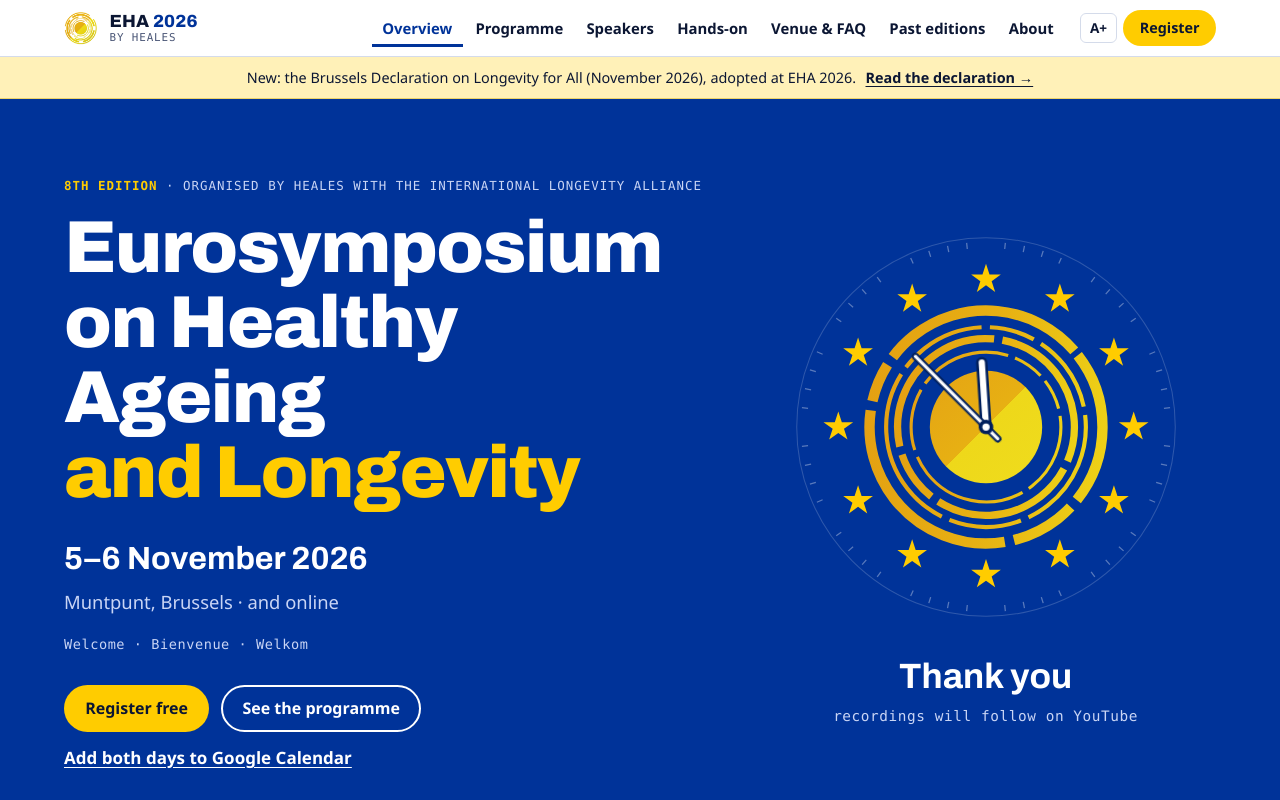
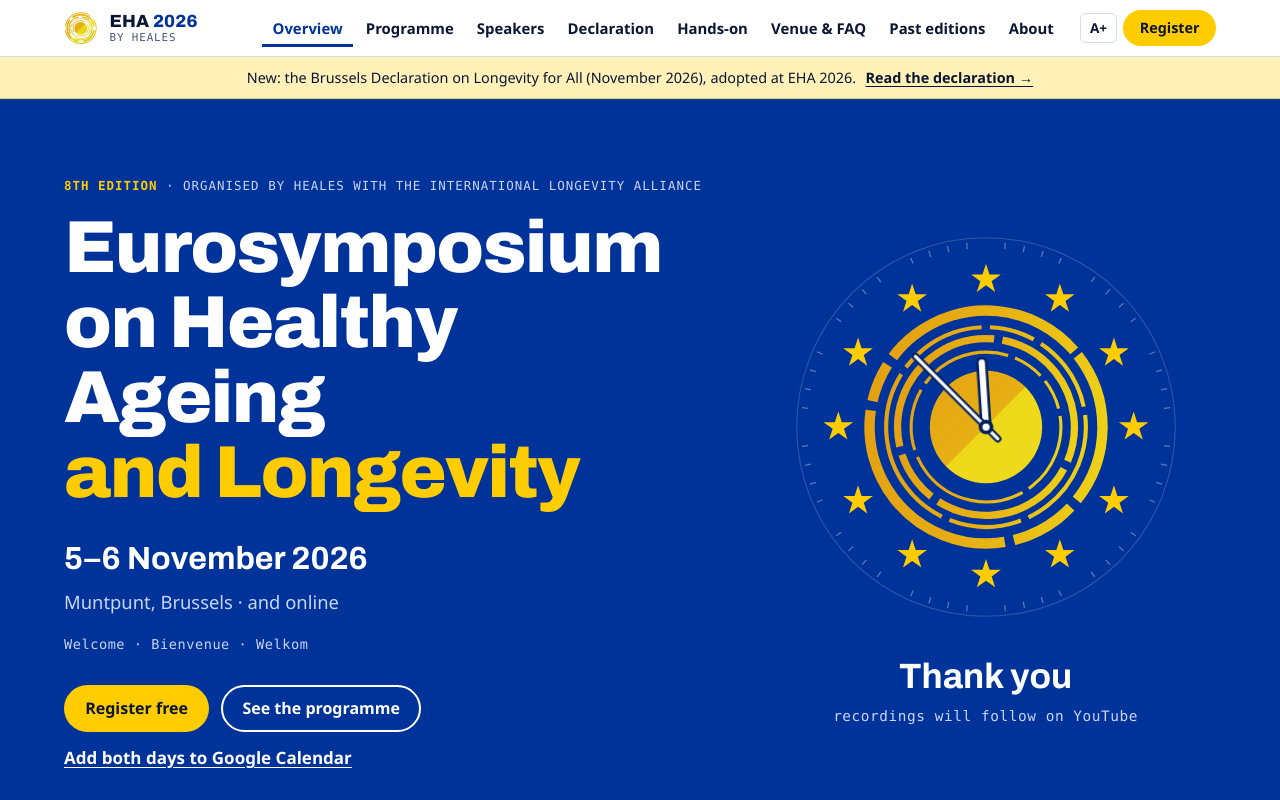
Before and after one commit to longevity-genie/eha, a plain HTML site: page site/index.html in a window 1280 px wide. Shown: the top 800 px of the page. Drawn offline with Linux system fonts and the light colour scheme; a web font is replaced by a local one.

Commit message:
Add a Declaration link next to Speakers in the menu
Co-Authored-By: Claude Opus 5.5 <noreply@anthropic.com>
Claude-Session: https://claude.ai/code/session_01Wmnhm2H7M3JuBDJndd3osM

```diff
--- a/site/index.html
+++ b/site/index.html
@@ -161,6 +161,11 @@ img { max-width: 100%; display: block; }
   padding: .7rem .65rem; border-radius: 6px 6px 0 0; white-space: nowrap; box-shadow: inset 0 -3px 0 transparent;
 }
 .tabbar [role="tab"]:hover { background: color-mix(in srgb, var(--eu) 8%, transparent); }
+.tabbar .tab-link {
+  font: 600 .93rem/1 var(--font-body); color: var(--ink); text-decoration: none;
+  padding: .7rem .65rem; border-radius: 6px 6px 0 0; white-space: nowrap;
+}
+.tabbar .tab-link:hover { background: color-mix(in srgb, var(--eu) 8%, transparent); }
 .tabbar [role="tab"][aria-selected="true"] { color: var(--eu); box-shadow: inset 0 -3px 0 var(--eu); }
 .tools { display: flex; gap: .4rem; align-items: center; }
 .icon-btn {
@@ -488,6 +493,7 @@ dialog#person::backdrop { background: rgb(4 10 30 / .6); }
       <button type="button" role="tab" id="tab-overview" data-tab="overview" aria-controls="p-overview" aria-selected="true" tabindex="0">Overview</button>
       <button type="button" role="tab" id="tab-programme" data-tab="programme" aria-controls="p-programme" aria-selected="false" tabindex="-1">Programme</button>
       <button type="button" role="tab" id="tab-speakers" data-tab="speakers" aria-controls="p-speakers" aria-selected="false" tabindex="-1">Speakers</button>
+      <a class="tab-link" href="brussels-declaration-2026.html">Declaration</a>
       <button type="button" role="tab" id="tab-hands-on" data-tab="hands-on" aria-controls="p-hands-on" aria-selected="false" tabindex="-1">Hands-on</button>
       <button type="button" role="tab" id="tab-venue" data-tab="venue" aria-controls="p-venue" aria-selected="false" tabindex="-1">Venue &amp; FAQ</button>
       <button type="button" role="tab" id="tab-history" data-tab="history" aria-controls="p-history" aria-selected="false" tabindex="-1">Past editions</button>
```
Also changed, not shown: src/eha.html (+6 -0 lines).
